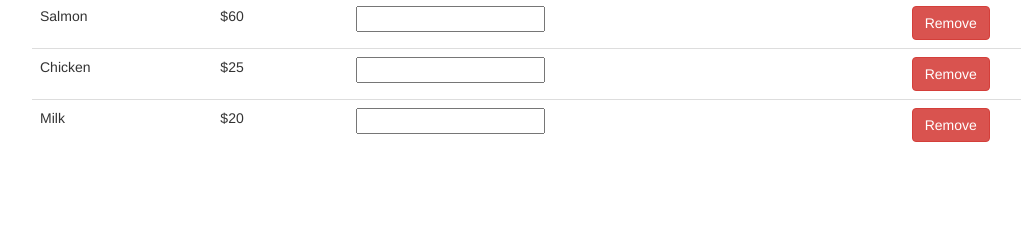
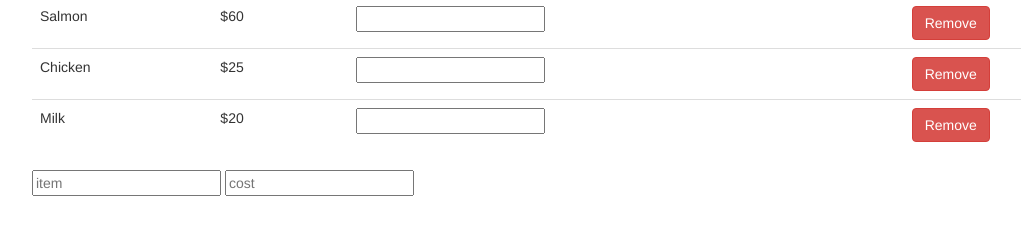
Before and after one commit to xxleben85/simple_shopping_cart, a plain HTML site: page index.html in a window 1280 px wide. Shown: the part 110-344 px from the top of the page, without its empty margins (23-1044 px from the left). Drawn offline with nearby package versions, Linux system fonts and the light colour scheme.

Commit message:
added input

```diff
--- a/index.html
+++ b/index.html
@@ -50,6 +50,8 @@
           </tr>
         </tbody>
       </table>
+      <input class="col-3 input pr-5 item" placeholder="item" type="text">
+      <input class="col-3 input pr-5 cost" placeholder="cost" type="number">
     </div>
 
   </body>
```
